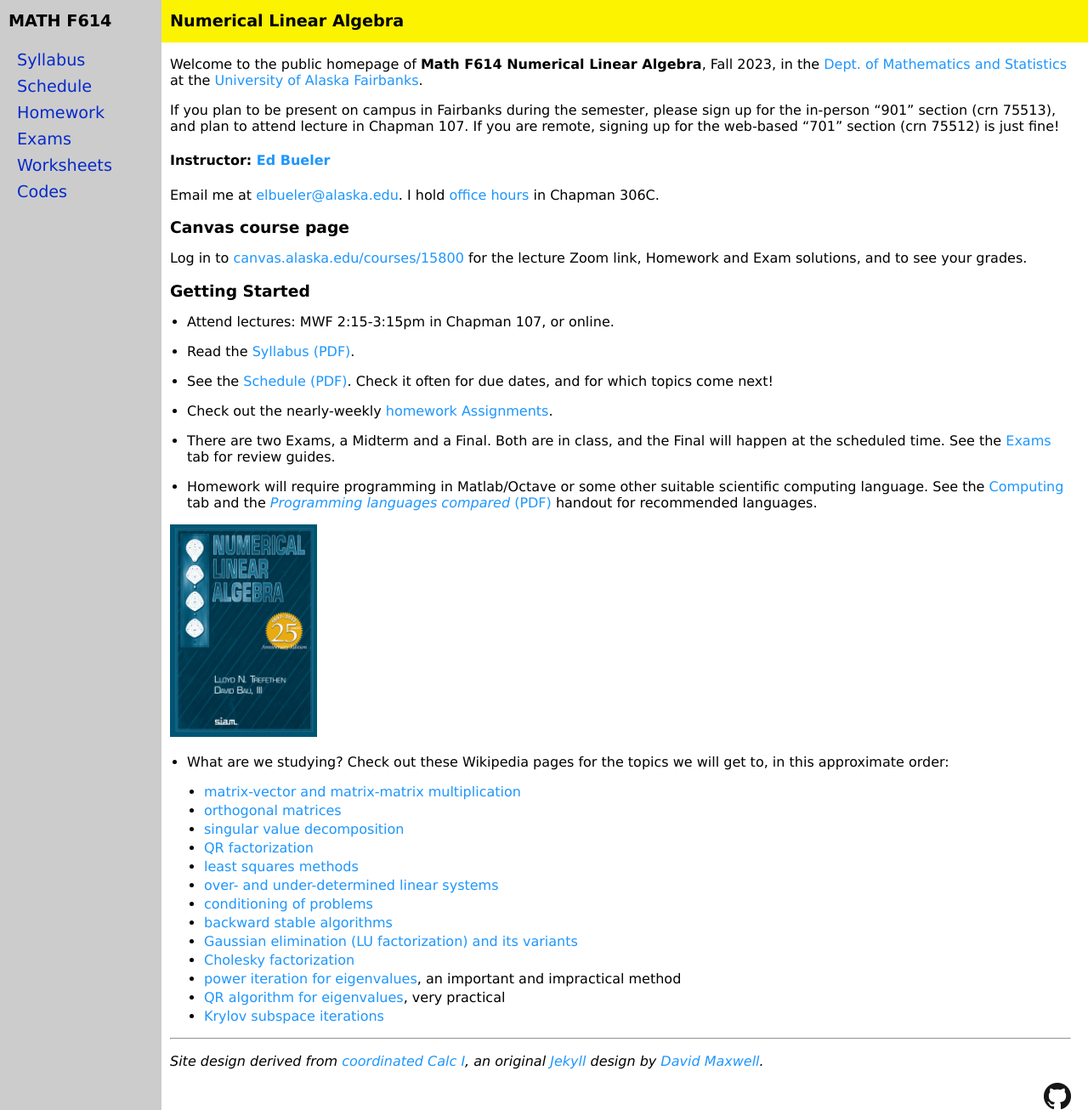
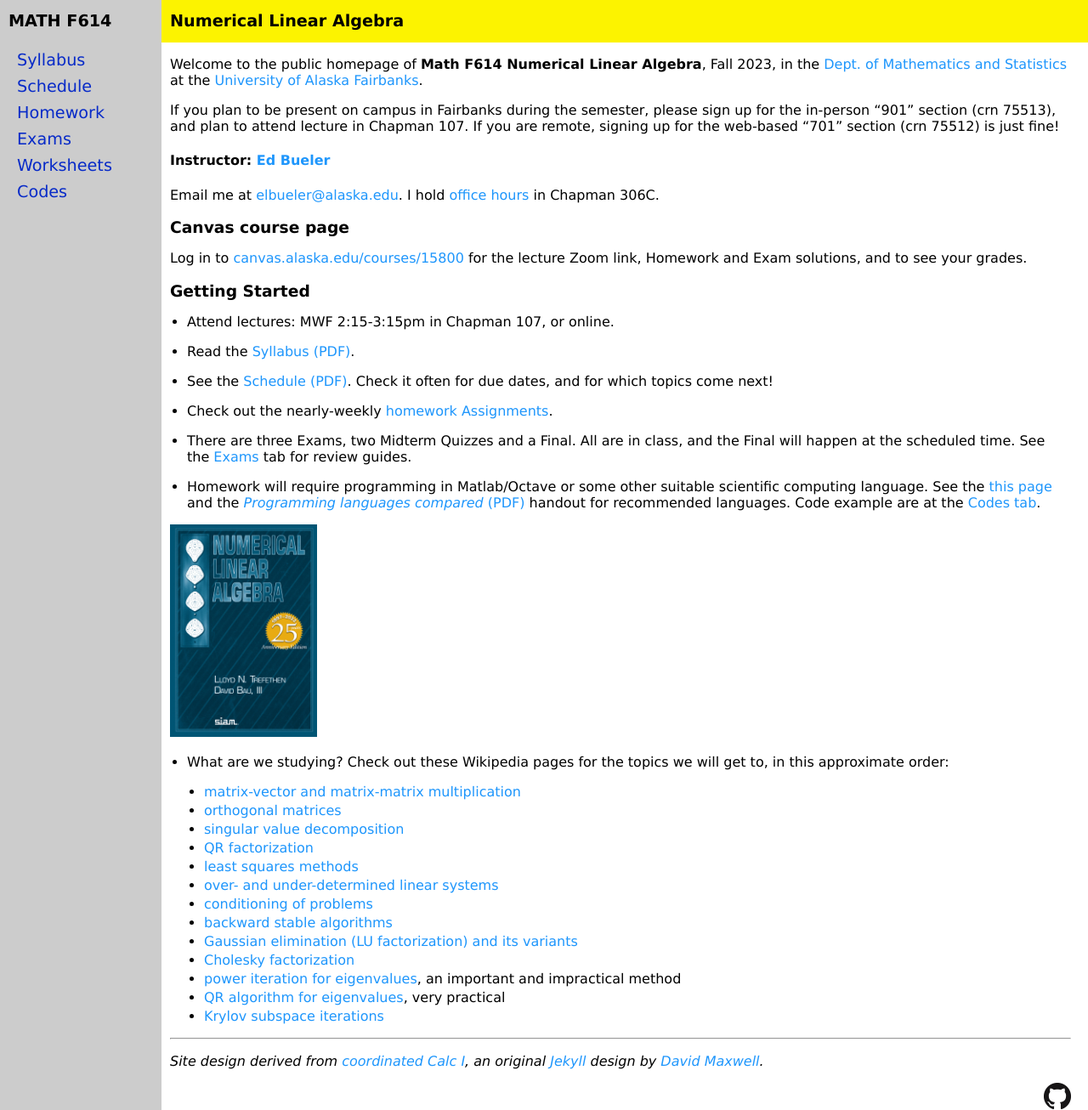
Before and after one commit to bueler/nla, a Jekyll site: the page built from index.md, in a window 1280 px wide and 1306 px high. Shown: the whole window at 85% size. Built offline with Jekyll 4.4.1, drawn with Linux system fonts in a browser that asks for light colours.

Commit message:
clean front page errors and fiddles

```diff
--- a/index.md
+++ b/index.md
@@ -23,11 +23,11 @@
 
 * See the [Schedule (PDF)](assets/general/F23/schedule.pdf).  Check it often for due dates, and for which topics come next!
 
-* Check out the nearly-weekly [homework Assignments](homework.html).
+* Check out the nearly-weekly [homework Assignments](homework).
 
-* There are two Exams, a Midterm and a Final.  Both are in class, and the Final will happen at the scheduled time.  See the [Exams](exams.html) tab for review guides.
+* There are three Exams, two Midterm Quizzes and a Final.  All are in class, and the Final will happen at the scheduled time.  See the [Exams](exams) tab for review guides.
 
-* Homework will require programming in Matlab/Octave or some other suitable scientific computing language.  See the [Computing](computing.html) tab and the [_Programming languages compared_ (PDF)](https://bueler.github.io/compareMOP.pdf) handout for recommended languages.
+* Homework will require programming in Matlab/Octave or some other suitable scientific computing language.  See the [this page](computing) and the [_Programming languages compared_ (PDF)](https://bueler.github.io/compareMOP.pdf) handout for recommended languages.  Code example are at the [Codes tab](codes).
 
 [<img src="assets/images/trefbau.jpg" height="250">](https://my.siam.org/Store/Product/viewproduct/?ProductId=42813031 "the textbook")
 
```
Also changed, not shown: 2 other files.
